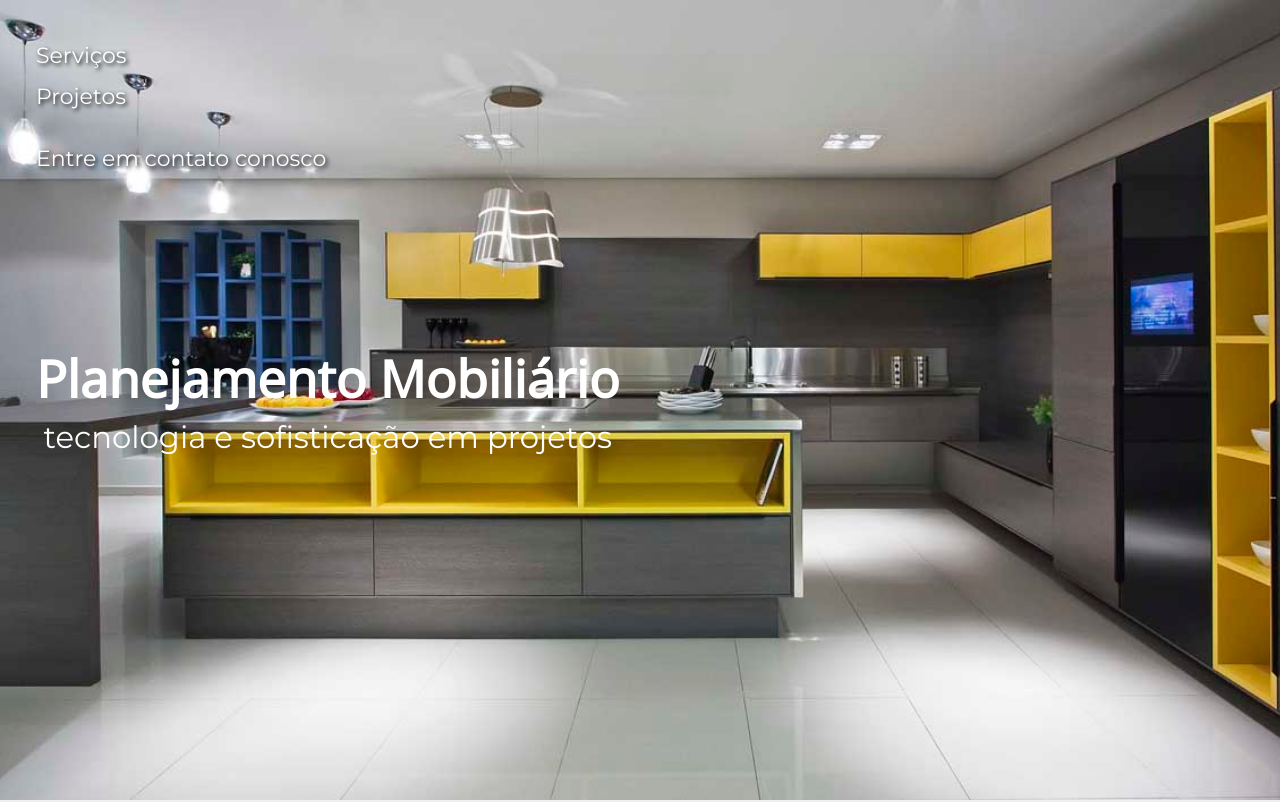
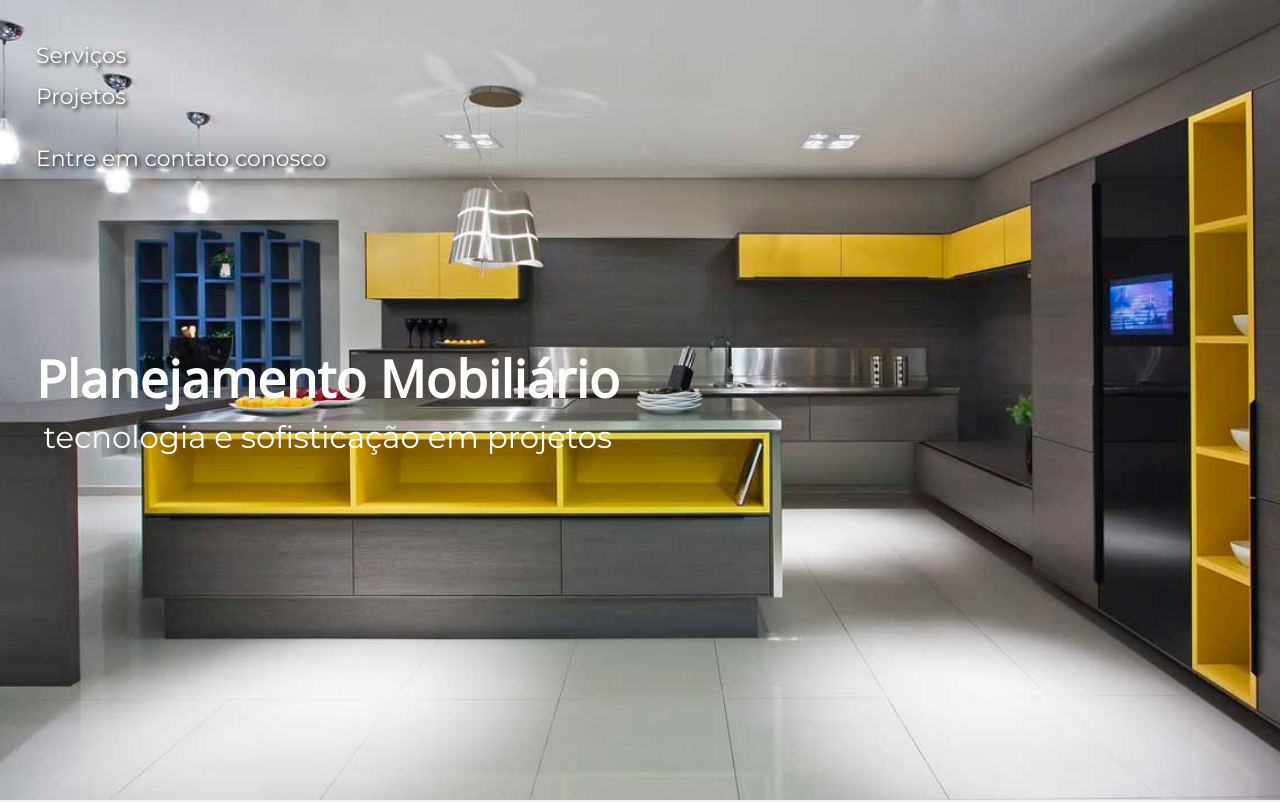
Before and after one commit to igorivls/landing_page, a plain HTML site: page index.html in a window 1280 px wide. Shown: the top 802 px of the page. Drawn offline with nearby package versions, Linux system fonts and the light colour scheme.

Commit message:
Parallax efects in banners

```diff
--- a/index.html
+++ b/index.html
@@ -33,7 +33,7 @@
         <!-- Fim header -->
 
         <main>
-            <div id="banner1" class="banner">
+            <div id="banner1" class="banner parallax">
                 <div id="banTitulo" class="">
                     <h1>Planejamento Mobiliário</h1>
                     <p>tecnologia e sofisticação em projetos</p>
@@ -105,7 +105,7 @@
             </div>
             <!-- fim linha 1 -->
 
-            <div id="banner2" class="banner linha">
+            <div id="banner2" class="banner linha parallax">
                 <div>
                     <h1>Projetos personalizados</h1>
                     <p>feito sob medida para você!</p>
--- a/styles/style.css
+++ b/styles/style.css
@@ -38,6 +38,13 @@ body {
     animation: backgrounds 10s infinite;
     -webkit-animation: backgrounds 10s infinite;
     text-shadow: 1px 1px 5px black;
+}
+
+.parallax {
+    background-attachment: fixed;
+    background-position: center;
+    background-repeat: no-repeat;
+    background-size: cover;
 }
 
 #nav {
```
